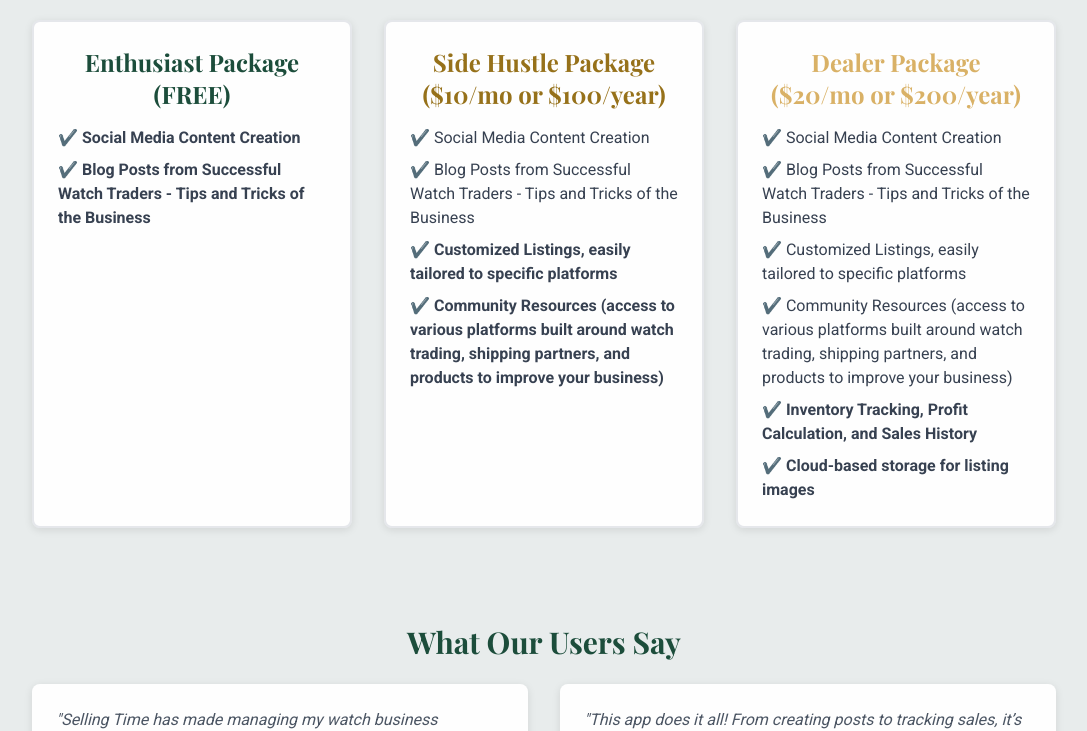
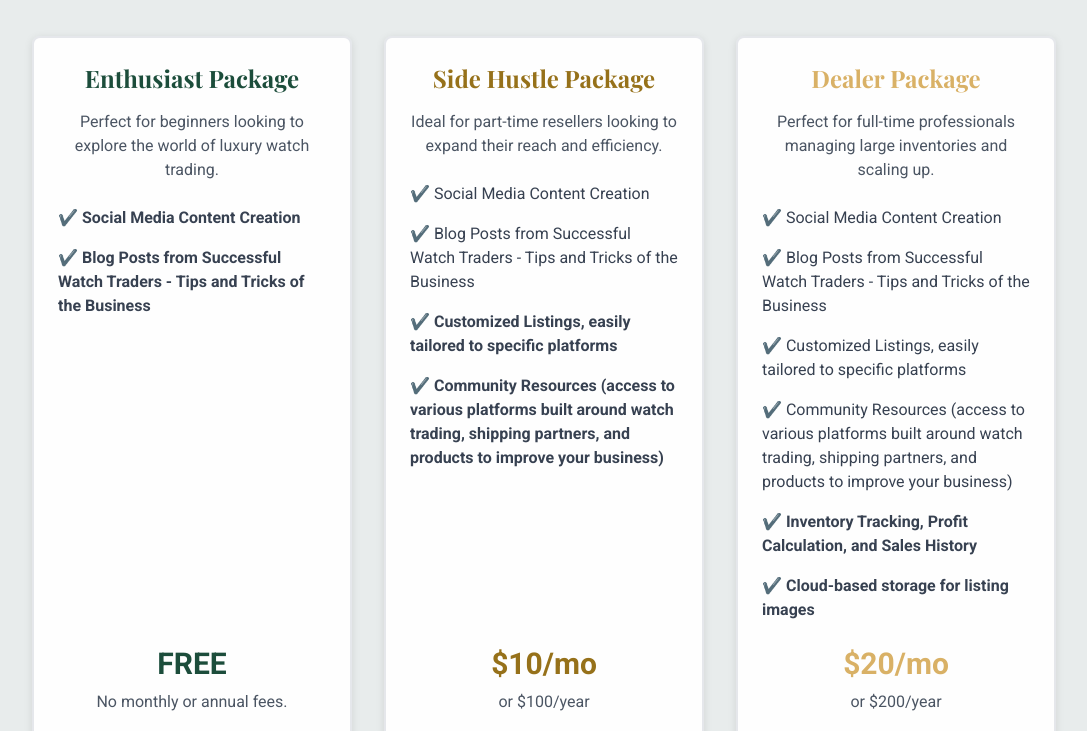
Before and after one commit to sathvikaithala/sellingtime, a plain HTML site: page index.html in a window 1280 px wide. Shown: the part 476-1207 px from the top of the page, without its empty margins (96-1183 px from the left). Drawn offline with nearby package versions, Linux system fonts and the light colour scheme.

Commit message:
Update index.html

```diff
--- a/index.html
+++ b/index.html
@@ -92,30 +92,48 @@
   <!-- Plans and Pricing Section -->
 <section id="features" class="py-12 px-6">
   <div class="max-w-5xl mx-auto text-center">
-      <h2 class="text-3xl font-bold mb-6 text-forest-green">Plans and Pricing</h2>
+    <h2 class="text-3xl font-bold mb-10 text-forest-green">Plans and Pricing</h2>
     <div class="grid grid-cols-1 md:grid-cols-3 gap-8">
       <!-- Enthusiast Package -->
-        <div class="card p-6 border-2 border-forest-green rounded-lg">
-          <h3 class="text-2xl font-bold mb-4 text-forest-green">Enthusiast Package (FREE)</h3>
-          <ul class="text-left text-gray-700 space-y-2">
+      <div class="card p-6 border-2 border-forest-green rounded-lg flex flex-col justify-between">
+        <div>
+          <h3 class="text-2xl font-bold mb-4 text-forest-green">Enthusiast Package</h3>
+          <p class="mb-6 text-gray-600">Perfect for beginners looking to explore the world of luxury watch trading.</p>
+          <ul class="text-left text-gray-700 space-y-4">
             <li><span class="checkmark">✔️</span> <b>Social Media Content Creation</b></li>
             <li><span class="checkmark">✔️</span> <b>Blog Posts from Successful Watch Traders - Tips and Tricks of the Business</b></li>
           </ul>
         </div>
+        <div class="mt-6 text-center">
+          <p class="text-3xl font-bold text-forest-green mb-2">FREE</p>
+          <p class="text-gray-600">No monthly or annual fees.</p>
+        </div>
+      </div>
+
       <!-- Side Hustle Package -->
-        <div class="card p-6 border-2 border-forest-green rounded-lg">
-          <h3 class="text-2xl font-bold mb-4 text-gold">Side Hustle Package ($10/mo or $100/year)</h3>
-          <ul class="text-left text-gray-700 space-y-2">
+      <div class="card p-6 border-2 border-gold rounded-lg flex flex-col justify-between">
+        <div>
+          <h3 class="text-2xl font-bold mb-4 text-gold">Side Hustle Package</h3>
+          <p class="mb-6 text-gray-600">Ideal for part-time resellers looking to expand their reach and efficiency.</p>
+          <ul class="text-left text-gray-700 space-y-4">
             <li><span class="checkmark">✔️</span> Social Media Content Creation</li>
             <li><span class="checkmark">✔️</span> Blog Posts from Successful Watch Traders - Tips and Tricks of the Business</li>
             <li><span class="checkmark">✔️</span> <b>Customized Listings, easily tailored to specific platforms</b></li>
             <li><span class="checkmark">✔️</span> <b>Community Resources (access to various platforms built around watch trading, shipping partners, and products to improve your business)</b></li>
           </ul>
         </div>
+        <div class="mt-6 text-center">
+          <p class="text-3xl font-bold text-gold mb-2">$10/mo</p>
+          <p class="text-gray-600">or $100/year</p>
+        </div>
+      </div>
+
       <!-- Dealer Package -->
-        <div class="card p-6 border-2 border-forest-green rounded-lg">
-          <h3 class="text-2xl font-bold mb-4 text-light-gold">Dealer Package ($20/mo or $200/year)</h3>
-          <ul class="text-left text-gray-700 space-y-2">
+      <div class="card p-6 border-2 border-light-gold rounded-lg flex flex-col justify-between">
+        <div>
+          <h3 class="text-2xl font-bold mb-4 text-light-gold">Dealer Package</h3>
+          <p class="mb-6 text-gray-600">Perfect for full-time professionals managing large inventories and scaling up.</p>
+          <ul class="text-left text-gray-700 space-y-4">
             <li><span class="checkmark">✔️</span> Social Media Content Creation</li>
             <li><span class="checkmark">✔️</span> Blog Posts from Successful Watch Traders - Tips and Tricks of the Business</li>
             <li><span class="checkmark">✔️</span> Customized Listings, easily tailored to specific platforms</li>
@@ -124,9 +142,15 @@
             <li><span class="checkmark">✔️</span> <b>Cloud-based storage for listing images</b></li>
           </ul>
         </div>
+        <div class="mt-6 text-center">
+          <p class="text-3xl font-bold text-light-gold mb-2">$20/mo</p>
+          <p class="text-gray-600">or $200/year</p>
+        </div>
+      </div>
     </div>
   </div>
 </section>
+
 
   <!-- Testimonials Section -->
   <section id="testimonials" class="py-12 px-6">
```
Lines whose indentation alone changed are shown as unchanged.
